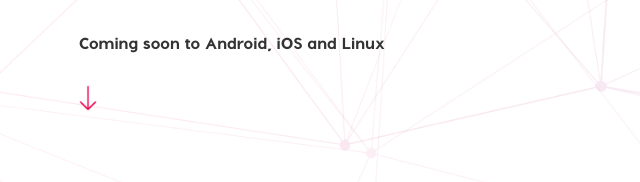
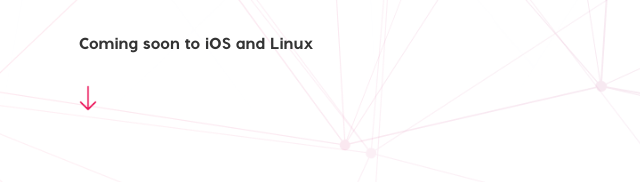
Before and after one commit to tezbox/tezbox.github.io, a website: page index.html in a window 1280 px wide. Shown: the part 441-623 px from the top of the page, 0-640 px from the left. Drawn offline with nearby package versions, Linux system fonts and the light colour scheme.

Commit message:
Fix coming soon text

```diff
--- a/index.html
+++ b/index.html
@@ -53,7 +53,7 @@
 								<li><a href="https://github.com/tezbox/desktop-wallet/releases/latest" target="_blank"></a></li>
 								<li><a href="https://play.google.com/store/apps/details?id=com.tezbox.app" target="_blank"></a></li>
 							</ul>
-							<p class="font800 padd20">Coming soon to Android, iOS and Linux</p>
+							<p class="font800 padd20">Coming soon to iOS and Linux</p>
 							<a href="#feature"><img src="images/arrow.png" width="4%" /></a>
 						</div>
 					</div>
```
